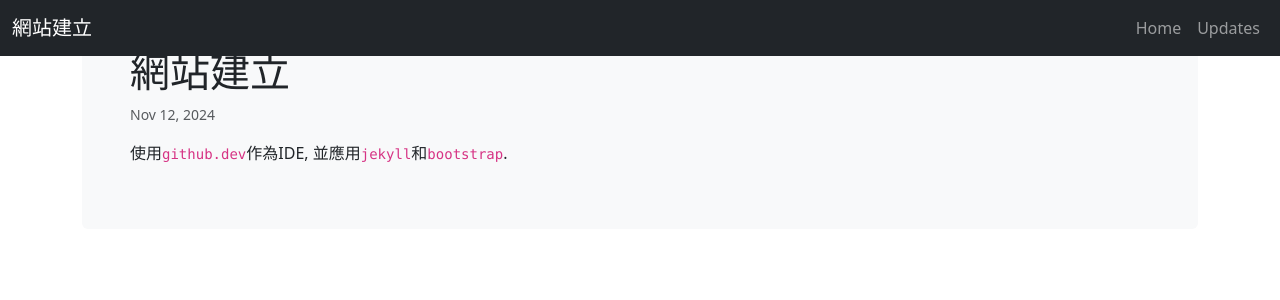
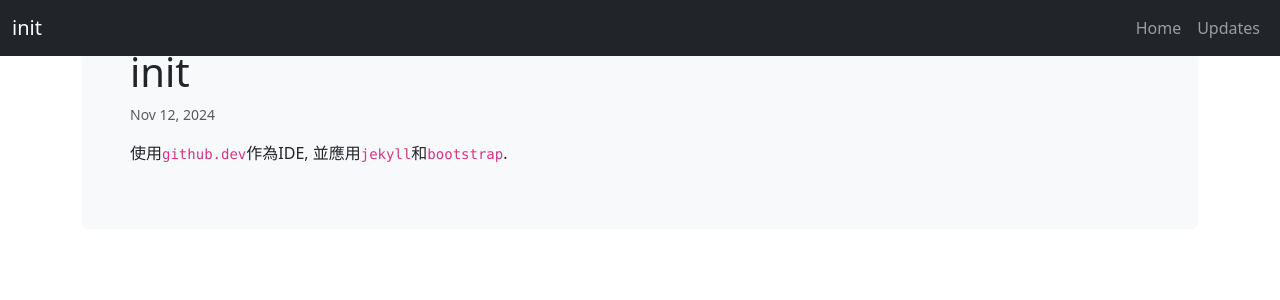
Before and after one commit to ycw790710/ycw790710.github.io, a Jekyll site: the page built from _posts/2024-11-12-init.md, in a window 1280 px wide. Shown: the top 300 px of the page. Built offline with Jekyll 4.4.1, drawn with Linux system fonts in a browser that asks for light colours.

Commit message:
嘗試修正posts未顯示問題

```diff
--- a/_posts/2024-11-12-init.markdown
+++ b/_posts/2024-11-12-init.md
@@ -1,6 +1,6 @@
 ---
 layout: post
-title:  "網站建立"
-date:   2024-11-12 17:24:00
+title: "init"
+date: 2024-11-12
 ---
 使用`github.dev`作為IDE, 並應用`jekyll`和`bootstrap`.
```
